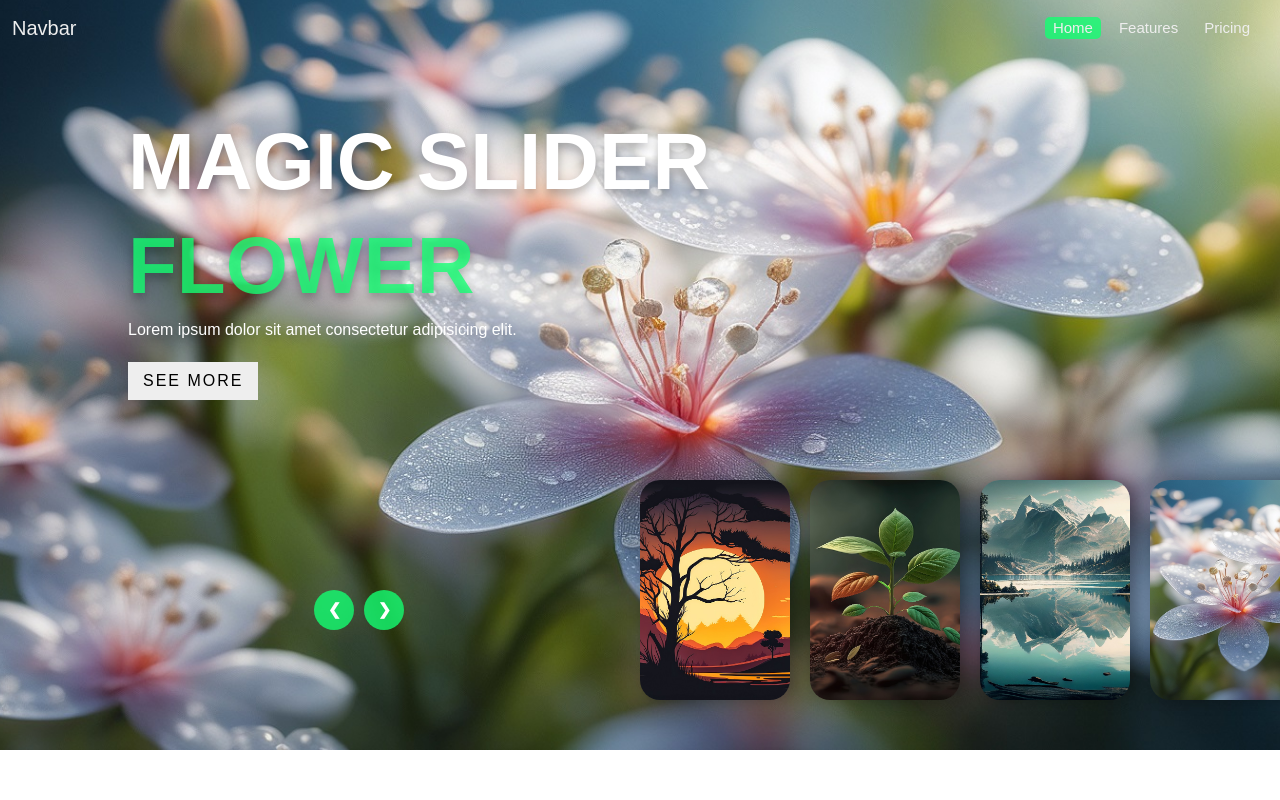
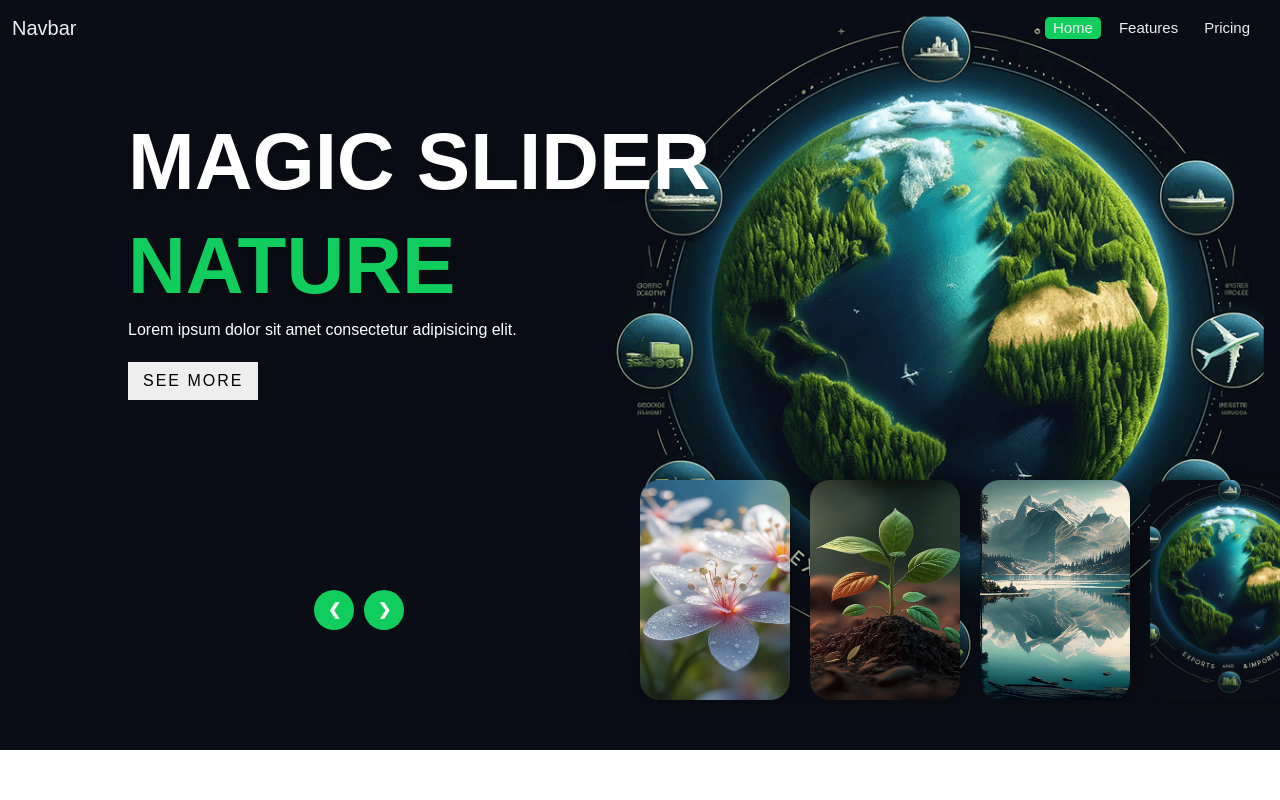
Before and after one commit to MohnishPurella/Dhatri_Imports_Exports, an Angular app: page /home in a window 1280 px wide. Shown: the top 800 px of the page. Built offline with nearby package versions, Linux system fonts and the light colour scheme.

Commit message:
Added new bgImage to image slider

```diff
--- a/src/app/Components/home/image-slider/image-slider.component.html
+++ b/src/app/Components/home/image-slider/image-slider.component.html
@@ -2,11 +2,11 @@
     <div class="list">
 
         <div class="item">
-            <img src="assets/Images/Home Page Slider/img1.jpg" alt="">
+            <img src="assets/Images/Home Page Slider/bgImage.png" alt="">
 
             <div class="content">
                 <div class="title">MAGIC SLIDER</div>
-                <div class="type">FLOWER</div>
+                <div class="type">NATURE</div>
                 <div class="description">
                     Lorem ipsum dolor sit amet consectetur adipisicing elit.
                 </div>
@@ -17,11 +17,11 @@
         </div>
 
         <div class="item">
-            <img src="assets/Images/Home Page Slider/img2.jpg" alt="">
+            <img src="assets/Images/Home Page Slider/img1.jpg" alt="">
 
             <div class="content">
                 <div class="title">MAGIC SLIDER</div>
-                <div class="type">NATURE</div>
+                <div class="type">FLOWER</div>
                 <div class="description">
                     Lorem ipsum dolor sit amet consectetur adipisicing elit.
                 </div>
@@ -65,7 +65,7 @@
 
     <div class="thumbnail">
         <div class="item">
-            <img src="assets/Images/Home Page Slider/img2.jpg" alt="">
+            <img src="assets/Images/Home Page Slider/img1.jpg" alt="">
         </div>
         <div class="item">
             <img src="assets/Images/Home Page Slider/img4.jpg" alt="">
@@ -74,7 +74,7 @@
             <img src="assets/Images/Home Page Slider/img3.jpg" alt="">
         </div>
         <div class="item">
-            <img src="assets/Images/Home Page Slider/img1.jpg" alt="">
+            <img src="assets/Images/Home Page Slider/earthBgImage.png" alt="">
         </div>
     </div>
 
```
Also changed, not shown: src/assets/Images/Home Page Slider/bgImage.png (added), src/assets/Images/Home Page Slider/earthBgImage.png (added).
